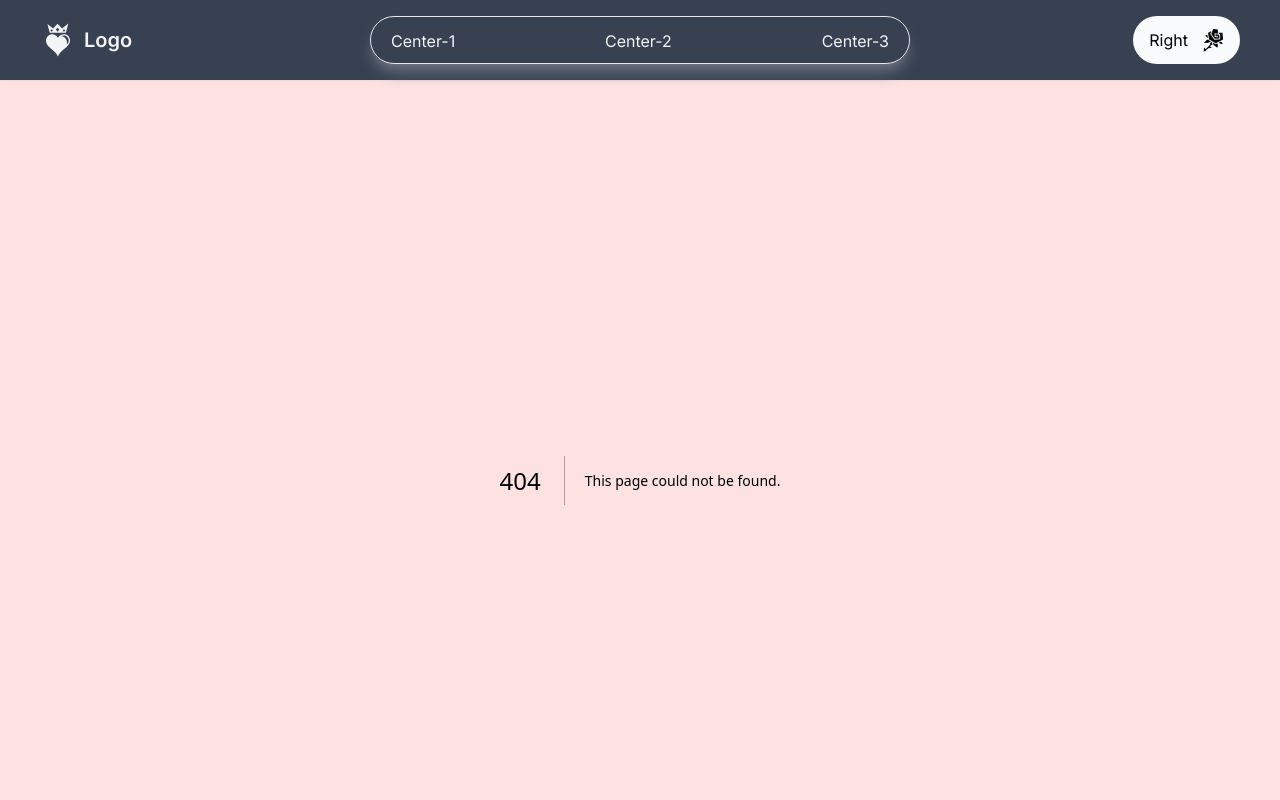
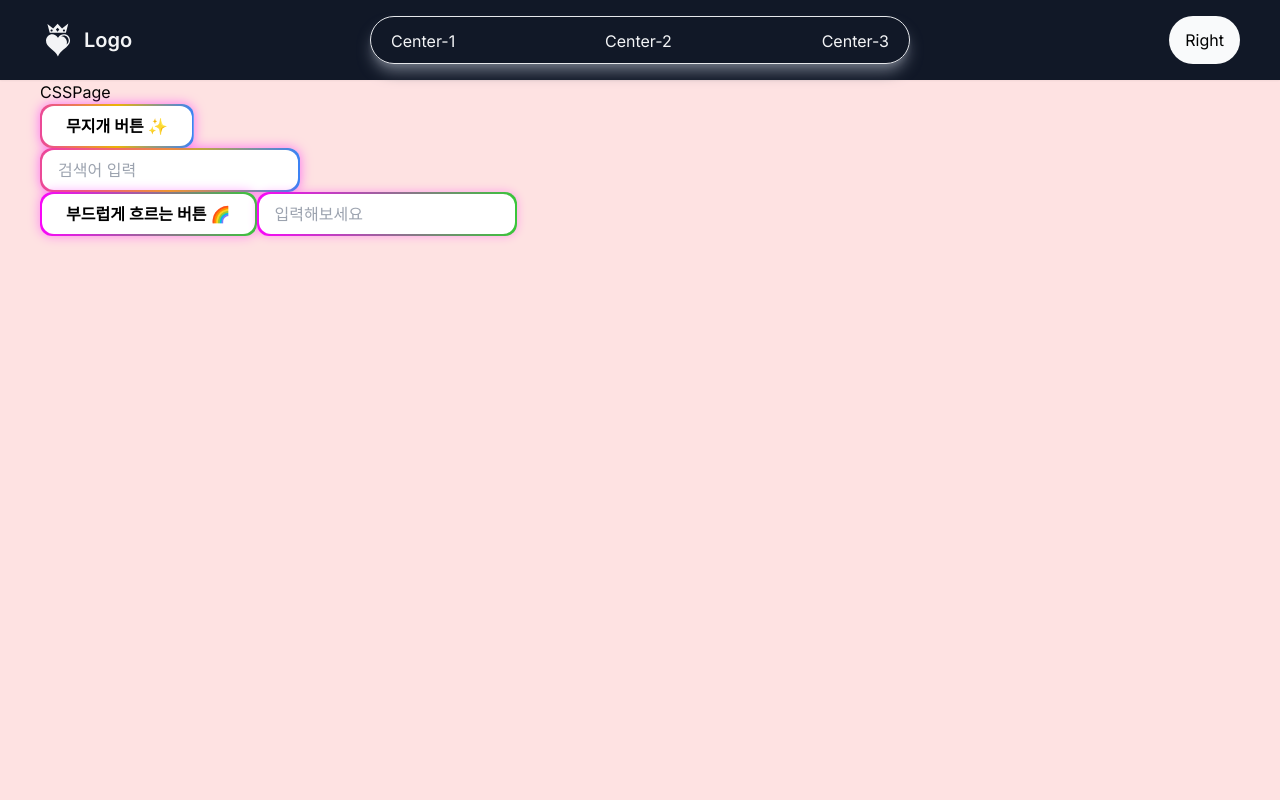
Before and after one commit to g-boram/study_nextJS, a Next.js app: page /css in a window 1280 px wide. Before the commit this address had no page. Shown: the top 800 px of the page. Built offline with nearby package versions, Linux system fonts and the light colour scheme.

Commit message:
페이지-컴포넌트 구조 구성하기 테스트

```diff
--- /dev/null
+++ b/app/css/page.tsx
@@ -0,0 +1,13 @@
+import RainbowBorder from '@/components/css/gradient/rainbowBorder'
+import React from 'react'
+
+const CSSPage = () => {
+  return (
+    <div>
+      <div>CSSPage</div>
+      <RainbowBorder />
+    </div>
+  )
+}
+
+export default CSSPage
--- a/app/page.tsx
+++ b/app/page.tsx
@@ -1,5 +1,12 @@
+'use client'
 import Image from 'next/image'
+import { useRouter } from 'next/navigation'
 
 export default function Home() {
-  return <div>Hello World</div>
+  const { push } = useRouter()
+  return (
+    <div>
+      <button onClick={() => push('/css')}>CSS Page 이동버튼</button>
+    </div>
+  )
 }
--- a/components/Footer.tsx
+++ b/components/Footer.tsx
@@ -1,6 +1,6 @@
 export default function Footer() {
   return (
-    <footer className="bg-gray-700 py-2">
+    <footer className="bg-gray-900 py-2">
       <div className="max-w-screen-xl w-full text-gray-200 mx-auto p-4 md:flex md:items-center md: justify-between border-b-gray-500 border-b">
         <div className="test-sm  sm:text-center">Footer</div>
         <div className="hover:underline">Hover-underline</div>
--- a/components/Navbar.tsx
+++ b/components/Navbar.tsx
@@ -22,12 +22,13 @@ export default function Navbar() {
       className="
         h-20
         w-full
+        z-[9999]
         p-4
         flex
         justify-between
         align-center
         top-0
-        bg-gray-700
+        bg-gray-900
         fixed
         shadow-sm
         sm:px-10
@@ -104,7 +105,6 @@ export default function Navbar() {
           "
         >
           Right
-          <GiRose className="text-2xl my-auto hover:text-rose-500 transition" />
         </button>
         {showMenu && (
           <div
--- /dev/null
+++ b/components/css/gradient/rainbowBorder.tsx
@@ -0,0 +1,40 @@
+import React from 'react'
+
+const RainbowBorder = () => {
+  return (
+    <div>
+      <div className="inline-block rounded-xl p-[2px] bg-gradient-to-r from-pink-500 via-yellow-500 to-blue-500 animate-border-glow shadow-[0_0_12px_rgba(255,0,255,0.5)]">
+        <button className="bg-white dark:bg-gray-900 text-black dark:text-white px-6 py-2 rounded-xl font-semibold">
+          무지개 버튼 ✨
+        </button>
+      </div>
+      <div className="rounded-xl p-[2px] bg-gradient-to-r from-pink-500 via-yellow-500 to-blue-500 animate-border-glow shadow-[0_0_12px_rgba(255,0,255,0.5)] w-fit">
+        <input
+          type="text"
+          placeholder="검색어 입력"
+          className="bg-white dark:bg-gray-900 text-black dark:text-white px-4 py-2 rounded-xl outline-none w-64"
+        />
+      </div>
+      <div
+        className="relative inline-block rounded-xl p-[2px] bg-[linear-gradient(270deg,_#ff00ff,_#00ffff,_#00ff00,_#ff00ff)]
+  bg-[length:400%_400%] animate-gradient-border shadow-[0_0_12px_rgba(255,0,255,0.4)]"
+      >
+        <button className="bg-white dark:bg-gray-900 text-black dark:text-white px-6 py-2 rounded-xl font-semibold w-full h-full">
+          부드럽게 흐르는 버튼 🌈
+        </button>
+      </div>
+      <div
+        className="relative inline-block rounded-xl p-[2px] bg-[linear-gradient(270deg,_#f0f,_#0ff,_#0f0,_#f0f)]
+  bg-[length:400%_400%] animate-gradient-border shadow-[0_0_10px_rgba(255,0,255,0.3)] w-fit"
+      >
+        <input
+          type="text"
+          placeholder="입력해보세요"
+          className="bg-white dark:bg-gray-900 text-black dark:text-white px-4 py-2 rounded-xl outline-none w-64"
+        />
+      </div>
+    </div>
+  )
+}
+
+export default RainbowBorder
--- a/tailwind.config.ts
+++ b/tailwind.config.ts
@@ -8,10 +8,36 @@ const config: Config = {
   ],
   theme: {
     extend: {
-      backgroundImage: {
-        'gradient-radial': 'radial-gradient(var(--tw-gradient-stops))',
-        'gradient-conic':
-          'conic-gradient(from 180deg at 50% 50%, var(--tw-gradient-stops))',
+      animation: {
+        'border-glow': 'borderGlow 4s linear infinite',
+        'gradient-border': 'gradientBorder 6s ease infinite',
+      },
+      keyframes: {
+        borderGlow: {
+          '0%': {
+            backgroundPosition: '0% 50%',
+          },
+          '50%': {
+            backgroundPosition: '100% 50%',
+          },
+          '100%': {
+            backgroundPosition: '0% 50%',
+          },
+        },
+        gradientBorder: {
+          '0%': {
+            backgroundPosition: '0% 50%',
+          },
+          '50%': {
+            backgroundPosition: '100% 50%',
+          },
+          '100%': {
+            backgroundPosition: '0% 50%',
+          },
+        },
+      },
+      backgroundSize: {
+        '200%': '200% 200%',
       },
     },
   },
```
